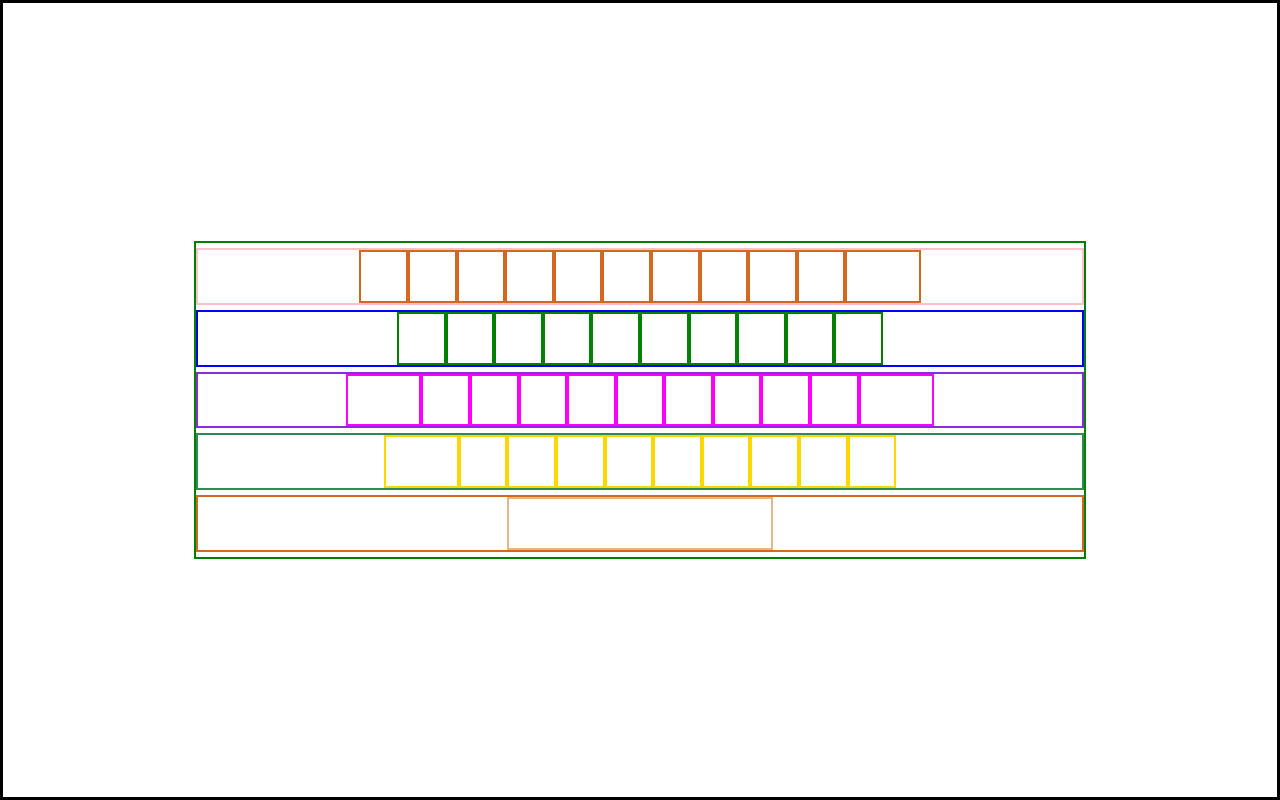
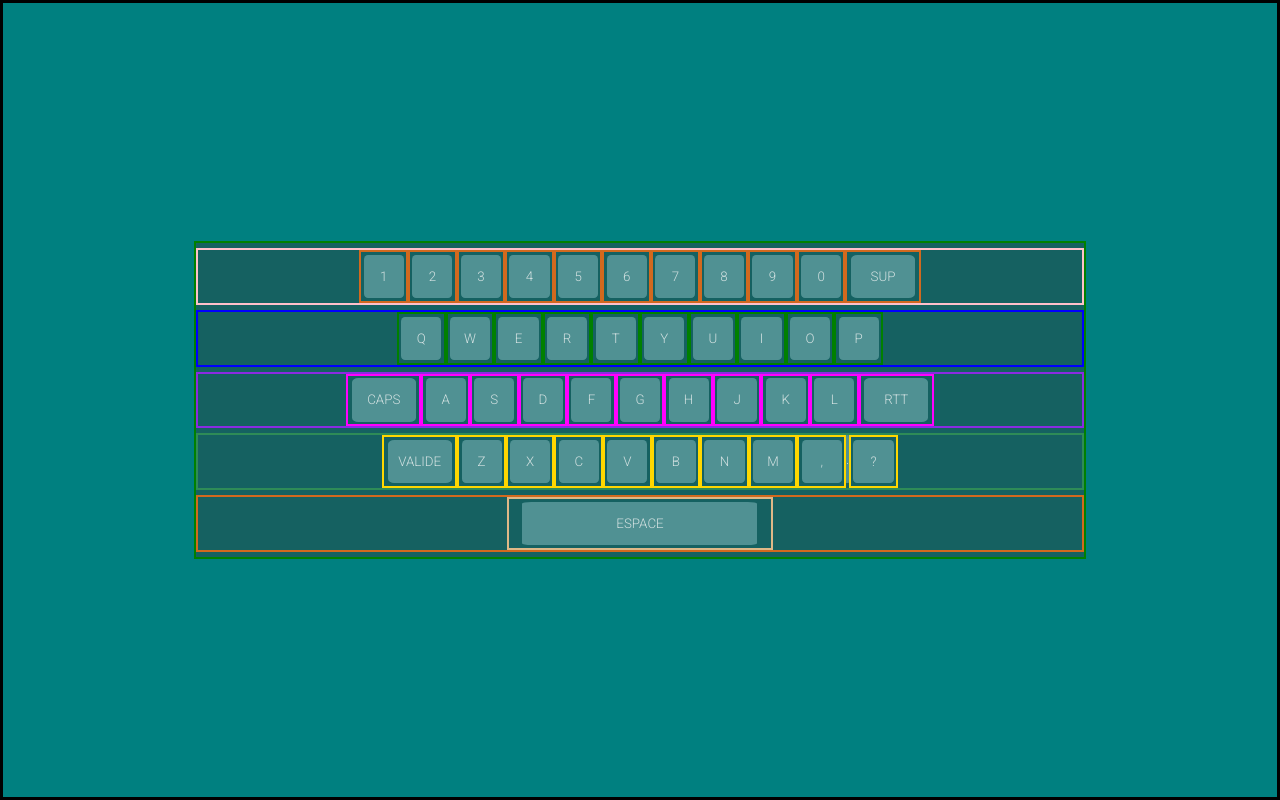
Before and after one commit to gitanass/Clavier-virtuel, a plain HTML site: page index.html in a window 1280 px wide. Drawn offline with Linux system fonts and the light colour scheme.

Commit message:
Second commit

```diff
--- a/CSS/keyboard.css
+++ b/CSS/keyboard.css
@@ -1,3 +1,4 @@
+@import url('https://fonts.googleapis.com/css2?family=Roboto:wght@300&display=swap');
 *{
     margin: 0;
     padding: 0;
@@ -16,6 +17,7 @@ body
     width: 100%;
     height: 100%;
     border: 3px solid black;
+    background-color: teal;
 
 }
 
@@ -29,6 +31,7 @@ body
     display: flex;
     flex-direction: column;
     justify-content: space-evenly;
+    background-color: rgb(21, 97, 97);
 
 
     }
@@ -74,3 +77,17 @@ body
     flex-direction: row;
     justify-content: center;
 }
+button{
+    height: 90%;
+    width: 90%;
+    background-color: cadetblue;
+    border-radius: 10%;
+    border: none;
+    color: white;
+    font-family: 'Roboto', sans-serif;
+    opacity: 80%;
+}
+
+.espace{
+    border-radius: 4%;
+}
--- a/CSS/rang1.css
+++ b/CSS/rang1.css
@@ -8,6 +8,9 @@
     height: 100%;
     width: 5.5%;
     border: chocolate 2px solid;
+    display: flex;
+    align-items: center;
+    justify-content: center;
 
 }
 
@@ -15,6 +18,9 @@
     height: 100%;
     width: 5.5%;
     border: chocolate 2px solid;
+    display: flex;
+    align-items: center;
+    justify-content: center;
 
 }
 
@@ -22,45 +28,72 @@
     height: 100%;
     width: 5.5%;
     border: chocolate 2px solid;
+    display: flex;
+    align-items: center;
+    justify-content: center;
 
 }
 .touche4{
     height: 100%;
     width: 5.5%;
     border: chocolate 2px solid;
+    display: flex;
+    align-items: center;
+    justify-content: center;
 }
 .touche5{
     height: 100%;
     width: 5.5%;
     border: chocolate 2px solid;
+    display: flex;
+    align-items: center;
+    justify-content: center;
 }
 .touche6{
     height: 100%;
     width: 5.5%;
     border: chocolate 2px solid;
+    display: flex;
+    align-items: center;
+    justify-content: center;
 }
 .touche7{
     height: 100%;
     width: 5.5%;
     border: chocolate 2px solid;
+    display: flex;
+    align-items: center;
+    justify-content: center;
 }
 .touche8{
     height: 100%;
     width: 5.5%;
     border: chocolate 2px solid;
+    display: flex;
+    align-items: center;
+    justify-content: center;
 }
 .touche9{
     height: 100%;
     width: 5.5%;
     border: chocolate 2px solid;
+    display: flex;
+    align-items: center;
+    justify-content: center;
 }
 .touche0{
     height: 100%;
     width: 5.5%;
     border: chocolate 2px solid;
+    display: flex;
+    align-items: center;
+    justify-content: center;
 }
 .touche-sup{
     height: 100%;
     width: 8.5%;
     border: chocolate 2px solid;
+    display: flex;
+    align-items: center;
+    justify-content: center;
 }
--- a/CSS/rang2.css
+++ b/CSS/rang2.css
@@ -8,12 +8,18 @@
     height: 100%;
     width: 5.5%;
     border: green 2px solid;
+    display: flex;
+    align-items: center;
+    justify-content: center;
 }
 
 .touche-w{
     height: 100%;
     width: 5.5%;
     border: green 2px solid;
+    display: flex;
+    align-items: center;
+    justify-content: center;
 
 }
 
@@ -21,40 +27,64 @@
     height: 100%;
     width: 5.5%;
     border: green 2px solid;
+    display: flex;
+    align-items: center;
+    justify-content: center;
 
 }
 .touche-r{
     height: 100%;
     width: 5.5%;
     border: green 2px solid;
+    display: flex;
+    align-items: center;
+    justify-content: center;
 }
 .touche-t{
     height: 100%;
     width: 5.5%;
     border: green 2px solid;
+    display: flex;
+    align-items: center;
+    justify-content: center;
 }
 .touche-y{
     height: 100%;
     width: 5.5%;
     border: green 2px solid;
+    display: flex;
+    align-items: center;
+    justify-content: center;
 }
 .touche-u{
     height: 100%;
     width: 5.5%;
     border: green 2px solid;
+    display: flex;
+    align-items: center;
+    justify-content: center;
 }
 .touche-i{
     height: 100%;
     width: 5.5%;
     border: green 2px solid;
+    display: flex;
+    align-items: center;
+    justify-content: center;
 }
 .touche-o{
     height: 100%;
     width: 5.5%;
     border: green 2px solid;
+    display: flex;
+    align-items: center;
+    justify-content: center;
 }
 .touche-p{
     height: 100%;
     width: 5.5%;
     border: green 2px solid;
+    display: flex;
+    align-items: center;
+    justify-content: center;
 }
--- a/CSS/rang3.css
+++ b/CSS/rang3.css
@@ -8,6 +8,9 @@
     height: 100%;
     width: 8.5%;
     border: fuchsia 2px solid;
+    display: flex;
+    align-items: center;
+    justify-content: center;
 
 }
 
@@ -15,52 +18,81 @@
     height: 100%;
     width: 5.5%;
     border: fuchsia 2px solid;
-
+    display: flex;
+    align-items: center;
+    justify-content: center;
 }
 
 .touche-s{
     height: 100%;
     width: 5.5%;
     border: fuchsia 2px solid;
+    display: flex;
+    align-items: center;
+    justify-content: center;
 
 }
 .touche-d{
     height: 100%;
     width: 5.5%;
     border: fuchsia 2px solid;
+    display: flex;
+    align-items: center;
+    justify-content: center;
 }
 .touche-f{
     height: 100%;
     width: 5.5%;
     border: fuchsia 2px solid;
+    display: flex;
+    align-items: center;
+    justify-content: center;
 }
 .touche-g{
     height: 100%;
     width: 5.5%;
     border: fuchsia 2px solid;
+    display: flex;
+    align-items: center;
+    justify-content: center;
 }
 .touche-h{
     height: 100%;
     width: 5.5%;
     border: fuchsia 2px solid;
+    display: flex;
+    align-items: center;
+    justify-content: center;
 }
 .touche-j{
     height: 100%;
     width: 5.5%;
     border: fuchsia 2px solid;
+    display: flex;
+    align-items: center;
+    justify-content: center;
 }
 .touche-k{
     height: 100%;
     width: 5.5%;
     border: fuchsia 2px solid;
+    display: flex;
+    align-items: center;
+    justify-content: center;
 }
 .touche-l{
     height: 100%;
     width: 5.5%;
     border: fuchsia 2px solid;
+    display: flex;
+    align-items: center;
+    justify-content: center;
 }
 .touche-rtt{
     height: 100%;
     width: 8.5%;
     border: fuchsia 2px solid;
+    display: flex;
+    align-items: center;
+    justify-content: center;
 }
--- a/CSS/rang4.css
+++ b/CSS/rang4.css
@@ -8,6 +8,9 @@
     height: 100%;
     width: 8.5%;
     border: gold 2px solid;
+    display: flex;
+    align-items: center;
+    justify-content: center;
 
 }
 
@@ -15,6 +18,9 @@
     height: 100%;
     width: 5.5%;
     border: gold 2px solid;
+    display: flex;
+    align-items: center;
+    justify-content: center;
 
 }
 
@@ -22,45 +28,72 @@
     height: 100%;
     width: 5.5%;
     border: gold 2px solid;
+    display: flex;
+    align-items: center;
+    justify-content: center;
 
 }
 .touche-c{
     height: 100%;
     width: 5.5%;
     border: gold 2px solid;
+    display: flex;
+    align-items: center;
+    justify-content: center;
 }
 .touche-v{
     height: 100%;
     width: 5.5%;
     border: gold 2px solid;
+    display: flex;
+    align-items: center;
+    justify-content: center;
 }
 .touche-b{
     height: 100%;
     width: 5.5%;
     border: gold 2px solid;
+    display: flex;
+    align-items: center;
+    justify-content: center;
 }
 .touche-n{
     height: 100%;
     width: 5.5%;
     border: gold 2px solid;
+    display: flex;
+    align-items: center;
+    justify-content: center;
 }
 .touche-m{
     height: 100%;
     width: 5.5%;
     border: gold 2px solid;
+    display: flex;
+    align-items: center;
+    justify-content: center;
 }
 .touche-verg{
     height: 100%;
     width: 5.5%;
     border: gold 2px solid;
+    display: flex;
+    align-items: center;
+    justify-content: center;
 }
 .touche-ptn{
     height: 100%;
     width: 5.5%;
     border: gold 2px solid;
+    display: flex;
+    align-items: center;
+    justify-content: center;
 }
 .touche-pnt-excalamation{
     height: 100%;
     width: 5.5%;
     border: gold 2px solid;
+    display: flex;
+    align-items: center;
+    justify-content: center;
 }
--- a/CSS/rang5.css
+++ b/CSS/rang5.css
@@ -8,4 +8,7 @@
     height: 100%;
     width: 30%;
     border: burlywood 2px solid;
+    display: flex;
+    align-items: center;
+    justify-content: center;
 }
--- a/index.html
+++ b/index.html
@@ -33,62 +33,62 @@
     <div class="clavier" id="clavier">
 
         <div class="rang1" id="rang1">
-             <div class="touche1" id="touche1" ></div>
-             <div class="touche2" id="touche2" ></div>
-             <div class="touche3" id="touche3" ></div>
-             <div class="touche4" id="touche4" ></div>
-             <div class="touche5" id="touche5" ></div>
-             <div class="touche6" id="touche6" ></div>
-             <div class="touche7" id="touche7" ></div>
-             <div class="touche8" id="touche8" ></div>
-             <div class="touche9" id="touche9" ></div>
-             <div class="touche0" id="touche0" ></div>
-             <div class="touche-sup" id="touche-sup" ></div>
+             <div class="touche1" id="touche1" > <button>1</button> </div>
+             <div class="touche2" id="touche2" > <button>2</button> </div>
+             <div class="touche3" id="touche3" > <button>3</button> </div>
+             <div class="touche4" id="touche4" > <button>4</button> </div>
+             <div class="touche5" id="touche5" > <button>5</button> </div>
+             <div class="touche6" id="touche6" > <button>6</button> </div>
+             <div class="touche7" id="touche7" > <button>7</button> </div>
+             <div class="touche8" id="touche8" > <button>8</button> </div>
+             <div class="touche9" id="touche9" > <button>9</button> </div>
+             <div class="touche0" id="touche0" > <button>0</button> </div>
+             <div class="touche-sup" id="touche-sup" > <button>SUP</button> </div>
         </div>
 
         <div class="rang2">
-            <div class="touche-q" id="touche-q" ></div>
-             <div class="touche-w" id="touche-w" ></div>
-             <div class="touche-e" id="touche-e" ></div>
-             <div class="touche-r" id="touche-r" ></div>
-             <div class="touche-t" id="touche-t" ></div>
-             <div class="touche-y" id="touche-y" ></div>
-             <div class="touche-u" id="touche-u" ></div>
-             <div class="touche-i" id="touche-i" ></div>
-             <div class="touche-o" id="touche-o" ></div>
-             <div class="touche-p" id="touche-p" ></div>
+            <div class="touche-q" id="touche-q" > <button>Q</button></div>
+             <div class="touche-w" id="touche-w" > <button>W</button> </div>
+             <div class="touche-e" id="touche-e" > <button>E</button> </div>
+             <div class="touche-r" id="touche-r" > <button>R</button> </div>
+             <div class="touche-t" id="touche-t" > <button>T</button> </div>
+             <div class="touche-y" id="touche-y" > <button>Y</button> </div>
+             <div class="touche-u" id="touche-u" > <button>U</button> </div>
+             <div class="touche-i" id="touche-i" > <button>I</button> </div>
+             <div class="touche-o" id="touche-o" > <button>O</button> </div>
+             <div class="touche-p" id="touche-p" > <button>P</button> </div>
         </div>
 
         <div class="rang3">
-            <div class="touche-caps" id="touche-caps" ></div>
-            <div class="touche-a" id="touche-a" ></div>
-            <div class="touche-s" id="touche-s" ></div>
-            <div class="touche-d" id="touche-d" ></div>
-            <div class="touche-f" id="touche-f" ></div>
-            <div class="touche-g" id="touche-g" ></div>
-            <div class="touche-h" id="touche-h" ></div>
-            <div class="touche-j" id="touche-j" ></div>
-            <div class="touche-k" id="touche-k" ></div>
-            <div class="touche-l" id="touche-l" ></div>
-            <div class="touche-rtt" id="touche-rtt" ></div>
+            <div class="touche-caps" id="touche-caps" > <button>CAPS</button> </div>
+            <div class="touche-a" id="touche-a" > <button>A</button> </div>
+            <div class="touche-s" id="touche-s" > <button>S</button> </div>
+            <div class="touche-d" id="touche-d" > <button>D</button> </div>
+            <div class="touche-f" id="touche-f" > <button>F</button> </div>
+            <div class="touche-g" id="touche-g" > <button>G</button> </div>
+            <div class="touche-h" id="touche-h" > <button>H</button> </div>
+            <div class="touche-j" id="touche-j" > <button>J</button> </div>
+            <div class="touche-k" id="touche-k" > <button>K</button> </div>
+            <div class="touche-l" id="touche-l" > <button>L</button> </div>
+            <div class="touche-rtt" id="touche-rtt" > <button>RTT</button> </div>
         </div>
 
         <div class="rang4">
-            <div class="touche-validé" id="touche-validé" ></div>
-            <div class="touche-z" id="touche-z" ></div>
-            <div class="touche-x" id="touche-x" ></div>
-            <div class="touche-c" id="touche-c" ></div>
-            <div class="touche-v" id="touche-v" ></div>
-            <div class="touche-b" id="touche-b" ></div>
-            <div class="touche-n" id="touche-n" ></div>
-            <div class="touche-m" id="touche-m" ></div>
-            <div class="touche-verg" id="touche-verg" ></div>
-            <div class="touche-pnt" id="touche-pnt" ></div>
-            <div class="touche-pnt-excalamation" id="touche-pnt-excalamation" ></div>
+            <div class="touche-validé" id="touche-validé" > <button>VALIDE</button> </div>
+            <div class="touche-z" id="touche-z" > <button>Z</button> </div>
+            <div class="touche-x" id="touche-x" > <button>X</button> </div>
+            <div class="touche-c" id="touche-c" > <button>C</button> </div>
+            <div class="touche-v" id="touche-v" > <button>V</button> </div>
+            <div class="touche-b" id="touche-b" > <button>B</button> </div>
+            <div class="touche-n" id="touche-n" > <button>N</button> </div>
+            <div class="touche-m" id="touche-m" > <button>M</button> </div>
+            <div class="touche-verg" id="touche-verg" > <button>,</button> </div>
+            <div class="touche-pnt" id="touche-pnt" > <button>.</button> </div>
+            <div class="touche-pnt-excalamation" id="touche-pnt-excalamation" > <button>?</button> </div>
         </div>
 
         <div class="rang5">
-            <div class="touche-espace" id="touche-espace" ></div>
+            <div class="touche-espace" id="touche-espace" > <button class="espace">ESPACE</button> </div>
         </div>
 
     </div>
```
